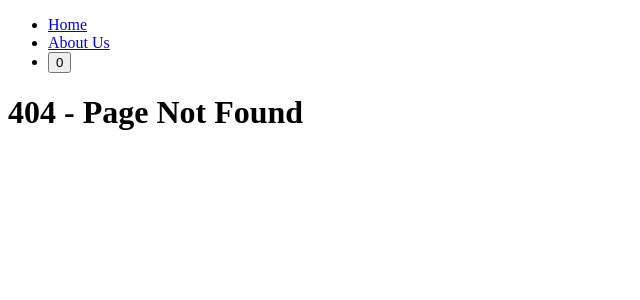
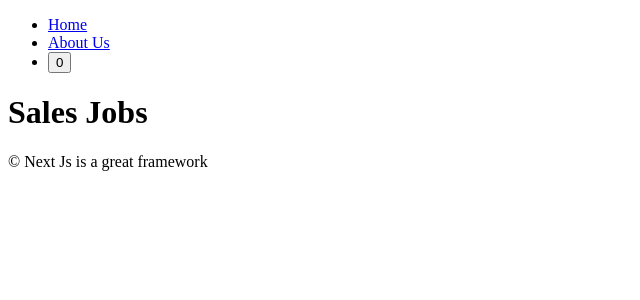
Before and after one commit to uxia99/nomad_project, a Next.js app in the folder nextjs_start/: page /about-us/company/jobs/sales in a window 1280 px wide. Before the commit this address had no page. Shown: the top 300 px of the page, without its empty margins (0-640 px from the left). Built offline with nearby package versions, Linux system fonts and the light colour scheme.

Commit message:
Next.js MetaData

```diff
--- /dev/null
+++ b/nextjs_start/app/about-us/company/jobs/sales/page.tsx
@@ -0,0 +1,5 @@
+export default function Sales() {
+  return (
+    <h1>Sales Jobs</h1>
+  )
+}
--- /dev/null
+++ b/nextjs_start/app/about-us/layout.tsx
@@ -0,0 +1,8 @@
+export default function AboutUsLayout({ children }: { children : React.ReactNode}) {
+  return (
+    <div>
+      {children}
+      &copy; Next Js is a great framework
+    </div>
+  )
+}
--- a/nextjs_start/app/about-us/page.tsx
+++ b/nextjs_start/app/about-us/page.tsx
@@ -1,9 +1,6 @@
-import Navigation from "./components/navigation";
-
 export default function AboutUs() {
   return (
     <div>
-      <Navigation />
       <h1>About Us</h1>
     </div>
   )
--- a/nextjs_start/app/layout.tsx
+++ b/nextjs_start/app/layout.tsx
@@ -1,16 +1,14 @@
-export const metadata = {
-  title: 'Next.js',
-  description: 'Generated by Next.js',
-}
+import Navigation from "./about-us/components/navigation";
 
-export default function RootLayout({
-  children,
-}: {
-  children: React.ReactNode
-}) {
+
+
+export default function Layout({ children }: { children : React.ReactNode}) {
   return (
     <html lang="en">
-      <body>{children}</body>
+      <body>
+        <Navigation />
+        {children}
+        </body>
     </html>
-  )
+  );
 }
```
Also changed, not shown: nextjs_start/app/(home)/page.tsx (added, +15 -0 lines), nextjs_start/app/page.tsx (deleted, +0 -11 lines).
